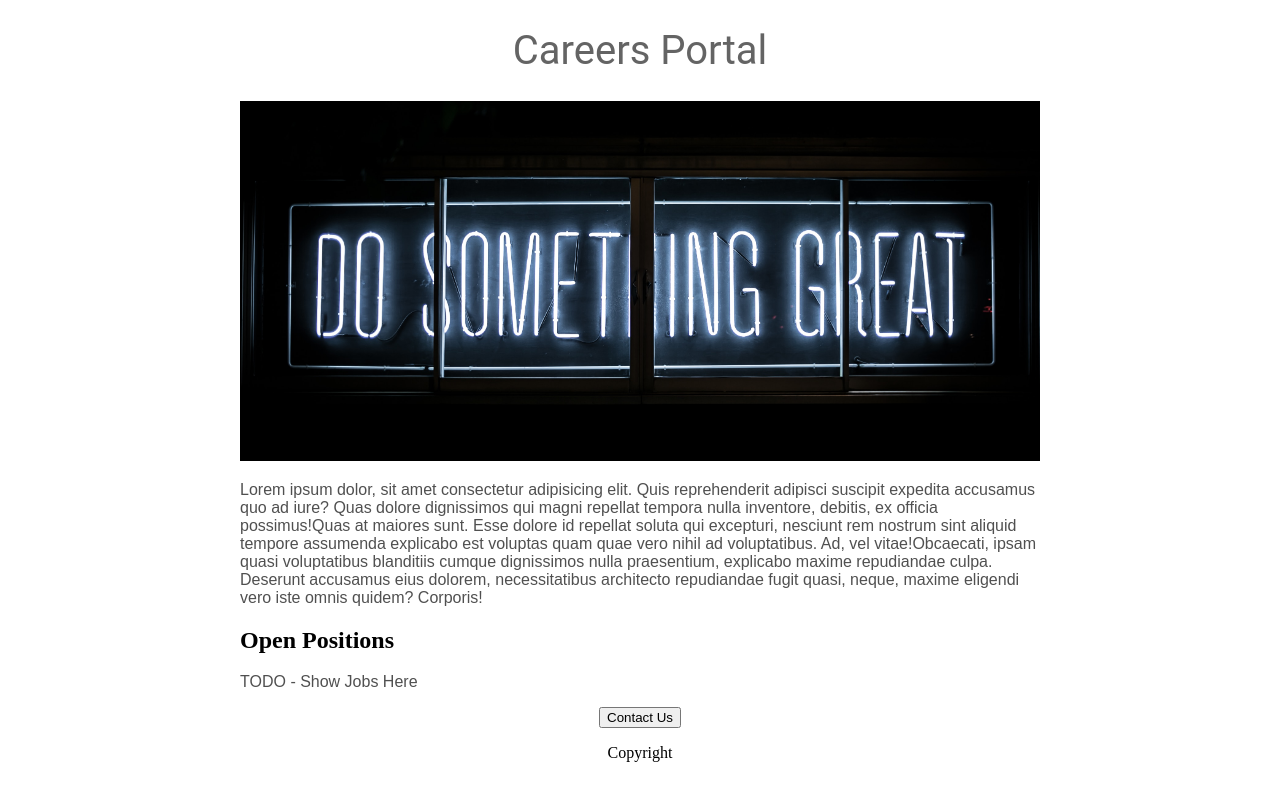
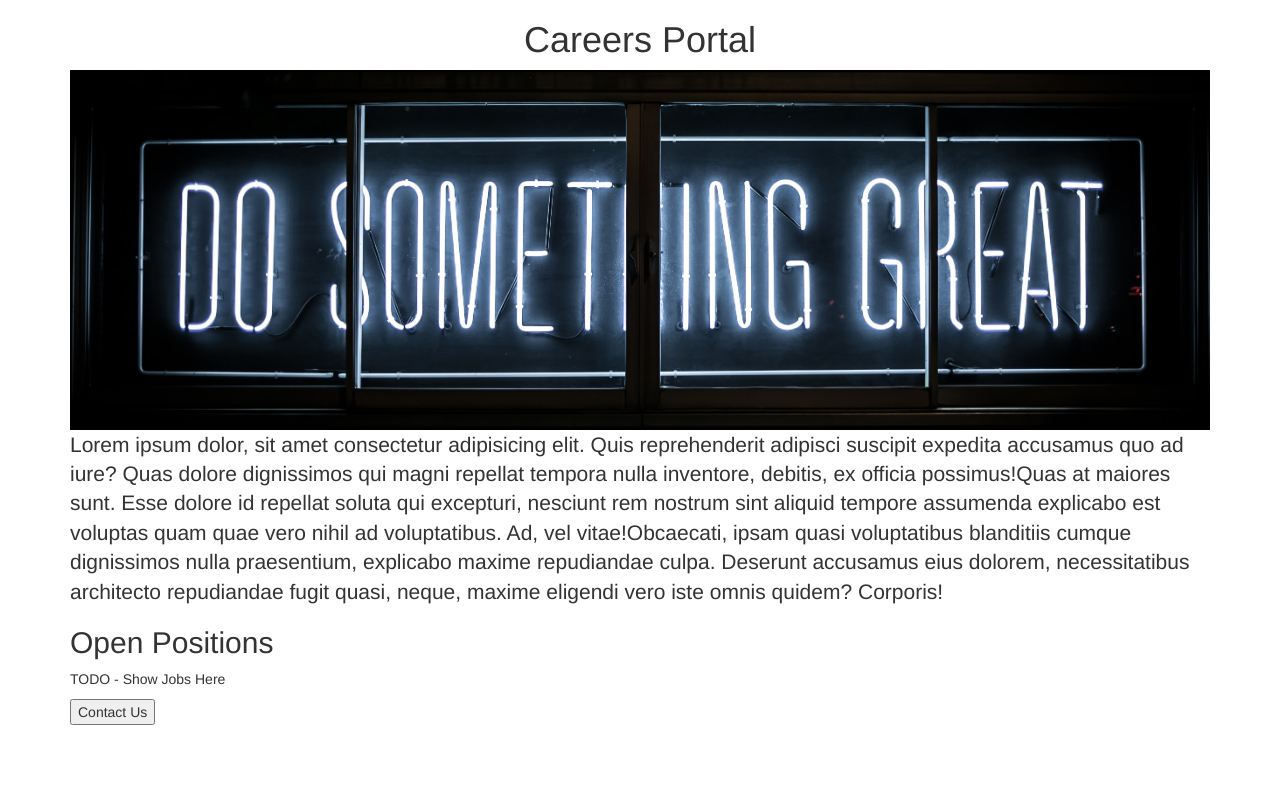
Before and after one commit to yasirabid96/careers-web, a Flask app: page / in a window 1280 px wide. Run offline with Flask 3, Linux system fonts and the light colour scheme.

Commit message:
Flask Project updated

```diff
--- a/app.py
+++ b/app.py
@@ -5,14 +5,16 @@ app = Flask(__name__)
 
 @app.route('/')
 def index():
-
-   # return jsonify({"name":"yasuir"})
+    """
+    This function renders the home page of the web application.
+    """
     return render_template('home.html')
 
-
-
-
-
+def create():
+    """
+    This function creates a new item in the web application.
+    """
+    pass
 
 if __name__ == '__main__':
     app.run(debug=True)
--- a/templates/home.html
+++ b/templates/home.html
@@ -3,8 +3,15 @@
 <head>
     <meta charset="UTF-8">
     <meta name="viewport" content="width=device-width, initial-scale=1.0">
+    <meta name="viewport" content="width=device-width, initial-scale=1, maximum-scale=1, user-scalable=no">
+    <!-- Latest compiled and minified CSS -->
+<link rel="stylesheet" href="https://cdn.jsdelivr.net/npm/bootstrap@3.4.1/dist/css/bootstrap.min.css" integrity="sha384-HSMxcRTRxnN+Bdg0JdbxYKrThecOKuH5zCYotlSAcp1+c8xmyTe9GYg1l9a69psu" crossorigin="anonymous">
+
+<!-- Optional theme -->
+<link rel="stylesheet" href="https://cdn.jsdelivr.net/npm/bootstrap@3.4.1/dist/css/bootstrap-theme.min.css" integrity="sha384-6pzBo3FDv/PJ8r2KRkGHifhEocL+1X2rVCTTkUfGk7/0pbek5mMa1upzvWbrUbOZ" crossorigin="anonymous">
+
     <title>Flask Project</title>
-    <style>
+    <!-- <style>
         h1{
         font-size: 40px;
         font-family:'Roboto',sans-serif;
@@ -25,6 +32,13 @@
             margin: 0 auto;
 max-width: 800px;
         }
+    </style> -->
+    <style>
+        #banner{
+            height:360px;
+            object-fit: cover;
+            width: 100%;
+        }
     </style>
    <!-- create header icon -->
 
@@ -32,15 +46,14 @@ max-width: 800px;
 </head>
 <body>
     <!-- This code block displays a heading with the text "Hello, world!" on the home page of a website. -->
-    <div id="container">
-    <h1>Careers Portal</h1>
+    <div class="container">
+    <h1 class="text-center">Careers Portal</h1>
     <img id="banner" src="./static/covercareer.jpg" height="320px"  alt="">
-    <p class="bodyText"><span>Lorem ipsum dolor, sit amet consectetur adipisicing elit. Quis reprehenderit adipisci suscipit expedita accusamus quo ad iure? Quas dolore dignissimos qui magni repellat tempora nulla inventore, debitis, ex officia possimus!</span><span>Quas at maiores sunt. Esse dolore id repellat soluta qui excepturi, nesciunt rem nostrum sint aliquid tempore assumenda explicabo est voluptas quam quae vero nihil ad voluptatibus. Ad, vel vitae!</span><span>Obcaecati, ipsam quasi voluptatibus blanditiis cumque dignissimos nulla praesentium, explicabo maxime repudiandae culpa. Deserunt accusamus eius dolorem, necessitatibus architecto repudiandae fugit quasi, neque, maxime eligendi vero iste omnis quidem? Corporis!</span></p>
+    <p class="lead"><span>Lorem ipsum dolor, sit amet consectetur adipisicing elit. Quis reprehenderit adipisci suscipit expedita accusamus quo ad iure? Quas dolore dignissimos qui magni repellat tempora nulla inventore, debitis, ex officia possimus!</span><span>Quas at maiores sunt. Esse dolore id repellat soluta qui excepturi, nesciunt rem nostrum sint aliquid tempore assumenda explicabo est voluptas quam quae vero nihil ad voluptatibus. Ad, vel vitae!</span><span>Obcaecati, ipsam quasi voluptatibus blanditiis cumque dignissimos nulla praesentium, explicabo maxime repudiandae culpa. Deserunt accusamus eius dolorem, necessitatibus architecto repudiandae fugit quasi, neque, maxime eligendi vero iste omnis quidem? Corporis!</span></p>
     <h2>Open Positions</h2>
     <p class="bodyText">TODO - Show Jobs Here</p>
-    <div style="text-align:center">
+    <div>
     <button id="contactBtn">Contact Us</button>
-    <p>Copyright</p>
 </div>
 </div>
 </body>
```
